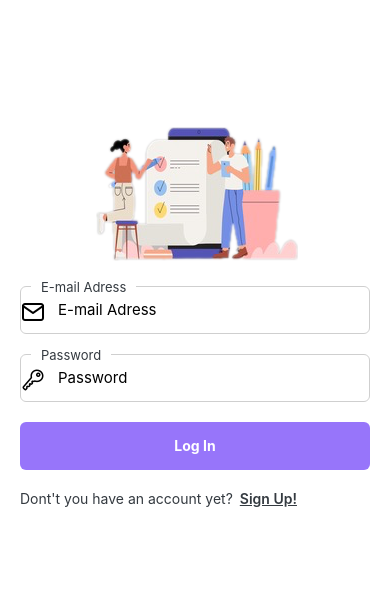
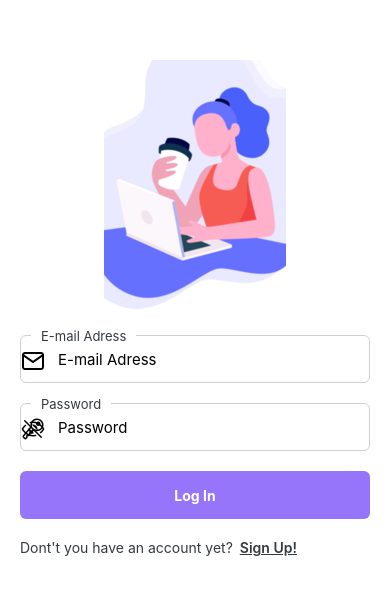
Before and after one commit to senaerdem/ToDo, a React Native app: screen /Splash in a window 390 px wide. Shown: the part 114-708 px from the top of the page. Built offline with nearby package versions, Linux system fonts and the light colour scheme.

Commit message:
splash screen added and code refactored

```diff
--- a/src/components/auth/Login.jsx
+++ b/src/components/auth/Login.jsx
@@ -10,7 +10,7 @@ export default function Login({navigation}) {
 
         <View>
         <Image
-        source={require('../../../assets/images/auth-logo.png')}
+        source={require('../../../assets/images/splash.png')}
         />
         </View>
 
@@ -19,7 +19,7 @@ export default function Login({navigation}) {
         data={loginForm}
         renderItem={({ item }) => (
           <View className='mt-5 w-full'>
-            <Input title={item.title} icon={item.icon} isSecure={item.isSecure} />
+            <Input item={item} />
           </View>
         )}
         keyExtractor={item => item.id}
@@ -36,7 +36,6 @@ export default function Login({navigation}) {
             <Text className='font-[600] ml-[7px] text-primary underline'>Sign Up!</Text>
         </TouchableOpacity>
       </View>
-
     </View>
   )
 }
--- a/src/components/auth/Register.jsx
+++ b/src/components/auth/Register.jsx
@@ -10,7 +10,7 @@ export default function Register({ navigation }) {
 
         <View>
         <Image
-        source={require('../../../assets/images/auth-logo.png')}
+        source={require('../../../assets/images/splash.png')}
         />
         </View>
 
@@ -19,7 +19,7 @@ export default function Register({ navigation }) {
         data={registerForm}
         renderItem={({ item }) => (
           <View className='mt-5 w-full'>
-            <Input title={item.title} icon={item.icon} isSecure={item.isSecure} secureIcon={item.secureIcon}/>
+            <Input item={item} />
           </View>
         )}
         keyExtractor={item => item.id}
--- a/src/components/shared/input.jsx
+++ b/src/components/shared/input.jsx
@@ -1,12 +1,13 @@
 import { Text, View, TextInput, TouchableOpacity } from 'react-native'
 import React, { useState } from 'react'
 
-export default function Input({ title, icon, isSecure = false, secureIcon = { notVisible: null, visible: null } }) {
+export default function Input({ item: { title, icon, isSecure = false, secureIcon } }) {
   const [isVisible, setIsVisible] = useState(true);
 
   const handleChangeVisible = () => {
     setIsVisible(!isVisible);
   }
+  //console.log(title, icon, isSecure, secureIcon)
 
   return (
     <>
--- a/src/navigation/AuthStack.js
+++ b/src/navigation/AuthStack.js
@@ -2,12 +2,14 @@ import React from 'react'
 import { createStackNavigator } from '@react-navigation/stack';
 import { LoginScreen, RegisterScreen } from '../screen';
 import { NavigationContainer } from '@react-navigation/native';
+import SplashScreen from '../screen/SplashScreen';
 const Stack = createStackNavigator();
 
 export default function AuthStack() {
   return (
     <NavigationContainer>
-      <Stack.Navigator initialRouteName='Login' screenOptions={{headerShown: false}}>
+      <Stack.Navigator initialRouteName='Splash' screenOptions={{headerShown: false}}>
+        <Stack.Screen name="Splash" component={SplashScreen} />
         <Stack.Screen name="Login" component={LoginScreen} />
         <Stack.Screen name="Register" component={RegisterScreen} />
       </Stack.Navigator>
--- /dev/null
+++ b/src/screen/SplashScreen.js
@@ -0,0 +1,30 @@
+import React, { useEffect } from 'react';
+import { View, Image, StyleSheet } from 'react-native';
+
+
+const SplashScreen = ({ navigation }) => {
+  useEffect(() => {
+    setTimeout(() => {
+      navigation.replace('Login'); // AnaEkran, uygulamanın ana ekranının adı olarak düşünülmelidir
+    }, 3000); // 3000 milisaniye (3 saniye) sonra ana ekrana geçiş yapacak şekilde ayarlandı, istediğiniz gibi değiştirebilirsiniz
+  }, []);
+
+  return (
+    <View style={styles.container}>
+      <Image
+        source={require('/Users/senanurerdem/Desktop/ToDo/assets/images/splash-image.png')}
+        />
+    </View>
+  );
+};
+
+const styles = StyleSheet.create({
+  container: {
+    flex: 1,
+    justifyContent: 'center',
+    alignItems: 'center',
+    backgroundColor: '#ffffff', // Splash ekranının arka plan rengi
+  },
+});
+
+export default SplashScreen;
--- a/src/utils/const/authForm.js
+++ b/src/utils/const/authForm.js
@@ -14,7 +14,7 @@ export const loginForm = [
         isSecure: true,
         secureIcon: {
             visible: <Ionicons name="eye-outline" size={24} color="black" />,
-            notVisible: <Ionicons name="eye-outline" size={24} color="black" />,
+            notVisible: <Ionicons name="eye-off-outline" size={24} color="black" />,
         }
     }
 ];
@@ -42,7 +42,7 @@ export const registerForm = [
         isSecure: true,
         secureIcon: {
             visible: <Ionicons name="eye-outline" size={24} color="black" />,
-            notVisible: <Ionicons name="eye-outline" size={24} color="black" />,
+            notVisible: <Ionicons name="eye-off-outline" size={24} color="black" />,
         },
     },
     {
@@ -52,7 +52,7 @@ export const registerForm = [
         isSecure: true,
         secureIcon: {
             visible: <Ionicons name="eye-outline" size={24} color="black" />,
-            notVisible: <Ionicons name="eye-outline" size={24} color="black" />,
+            notVisible: <Ionicons name="eye-off-outline" size={24} color="black" />,
         },
     },
 ];
```
Also changed, not shown: assets/images/splash-image.png (added), assets/images/splash.png (added).
